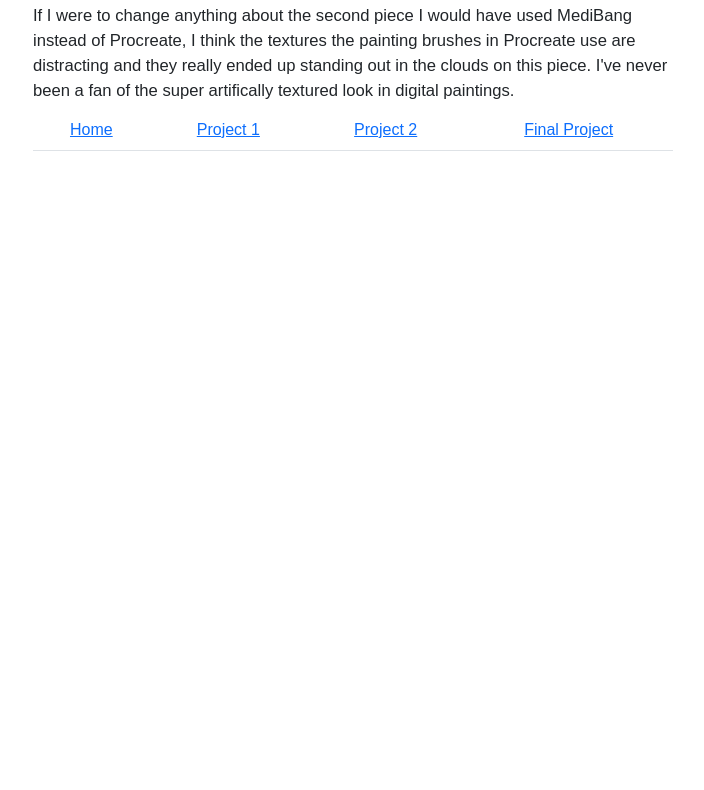
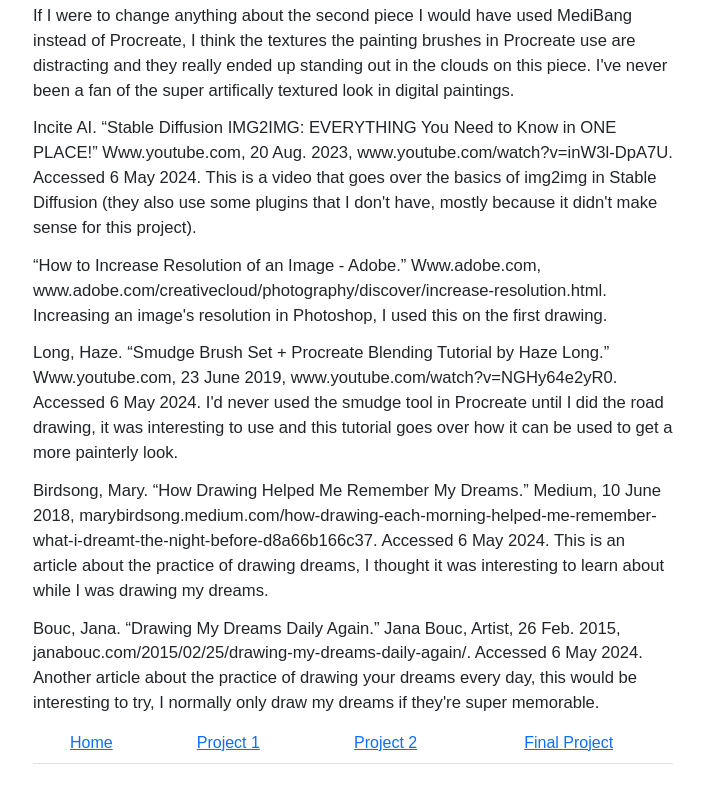
Before and after one commit to limilano/art211-site, a plain HTML site: page project3.html in a window 1280 px wide. Shown: the part 3316-4106 px from the top of the page, without its empty margins (275-979 px from the left). Before the commit the page ends 3508 px from the top, so only its background shows below. Drawn offline with nearby package versions, Linux system fonts and the light colour scheme.

Commit message:
typo and project 2-3 bibliography

```diff
--- a/project3.html
+++ b/project3.html
@@ -59,6 +59,26 @@
                 never been a fan of the super artifically textured look in digital paintings.
             </p>
 
+            <p>Incite AI. “Stable Diffusion IMG2IMG: EVERYTHING You Need to Know in ONE PLACE!”
+                Www.youtube.com, 20 Aug. 2023, www.youtube.com/watch?v=inW3l-DpA7U. Accessed 6 May 2024.
+            This is a video that goes over the basics of img2img in Stable Diffusion (they also use some plugins that I don't have,
+            mostly because it didn't make sense for this project).</p>
+            <p>“How to Increase Resolution of an Image - Adobe.”
+                Www.adobe.com, www.adobe.com/creativecloud/photography/discover/increase-resolution.html.
+            Increasing an image's resolution in Photoshop, I used this on the first drawing.</p>
+            <p>Long, Haze. “Smudge Brush Set + Procreate Blending Tutorial by Haze Long.”
+                Www.youtube.com, 23 June 2019, www.youtube.com/watch?v=NGHy64e2yR0. Accessed 6 May 2024.
+            I'd never used the smudge tool in Procreate until I did the road drawing, it was interesting to use
+            and this tutorial goes over how it can be used to get a more painterly look.</p>
+            <p>Birdsong, Mary. “How Drawing Helped Me Remember My Dreams.”
+                Medium, 10 June 2018, marybirdsong.medium.com/how-drawing-each-morning-helped-me-remember-what-i-dreamt-the-night-before-d8a66b166c37.
+                Accessed 6 May 2024. This is an article about the practice of drawing dreams, I thought it was interesting to learn about
+                while I was drawing my dreams.</p>
+            <p>Bouc, Jana. “Drawing My Dreams Daily Again.” Jana Bouc, Artist, 26 Feb. 2015,
+                janabouc.com/2015/02/25/drawing-my-dreams-daily-again/. Accessed 6 May 2024.
+                Another article about the practice of drawing your dreams every day, this would be interesting to try,
+            I normally only draw my dreams if they're super memorable.</p>
+
                 <div class="d-flex justify-content-center table-responsive-lg"></div>
                 <table class = "table">
                     <tr>
```
Also changed, not shown: finalProject.html (+1 -1 lines), project2.html (+9 -0 lines).
